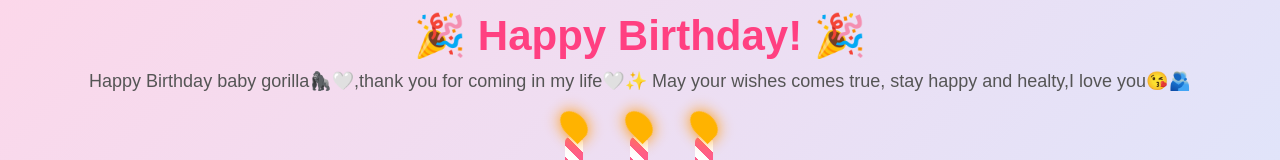
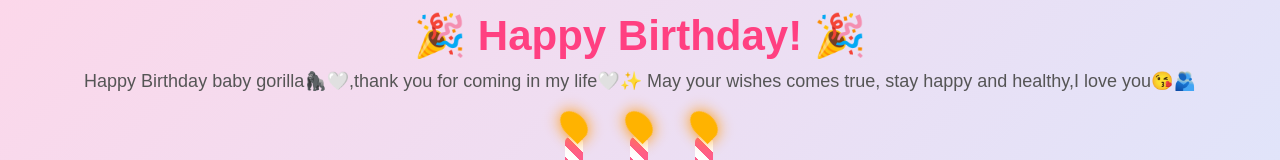
Before and after one commit to naimarai438-byte/Birthday-, a plain HTML site: page index.html in a window 1280 px wide. Shown: the part 175-335 px from the top of the page. Drawn offline with Linux system fonts and the light colour scheme.

Commit message:
Update index.html

```diff
--- a/index.html
+++ b/index.html
@@ -164,7 +164,7 @@
 
     <div class="message">
         Happy Birthday baby gorilla🦍🤍,thank you for coming in my life🤍✨
-       May your wishes comes true, stay happy and healty,I love you😘🫂
+       May your wishes comes true, stay happy and healthy,I love you😘🫂
     </div>
 
     <div class="cake">
```
